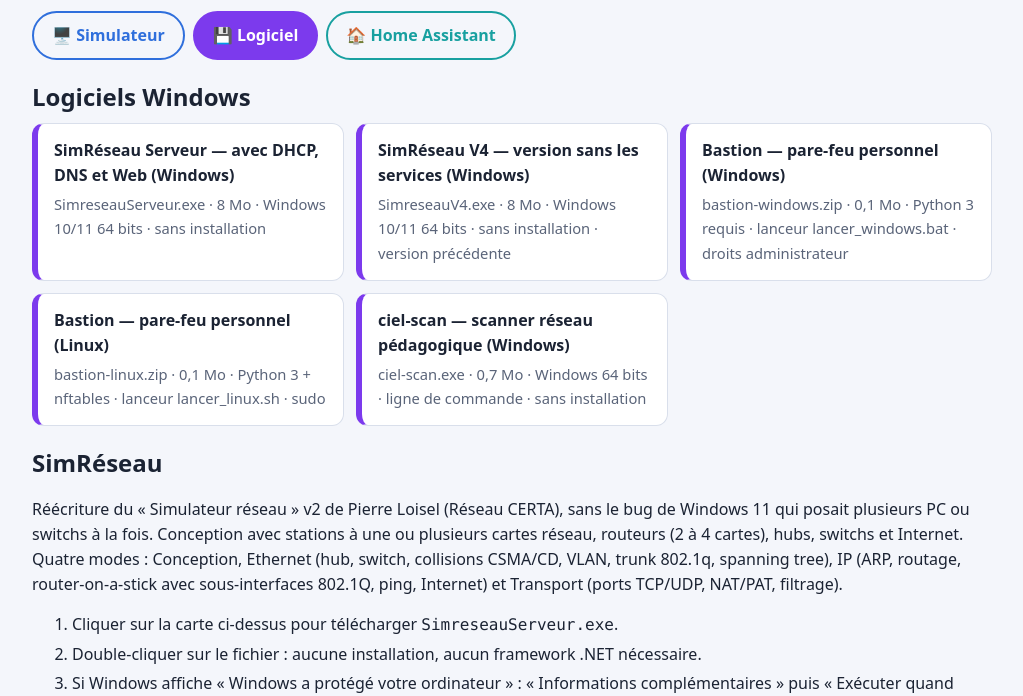
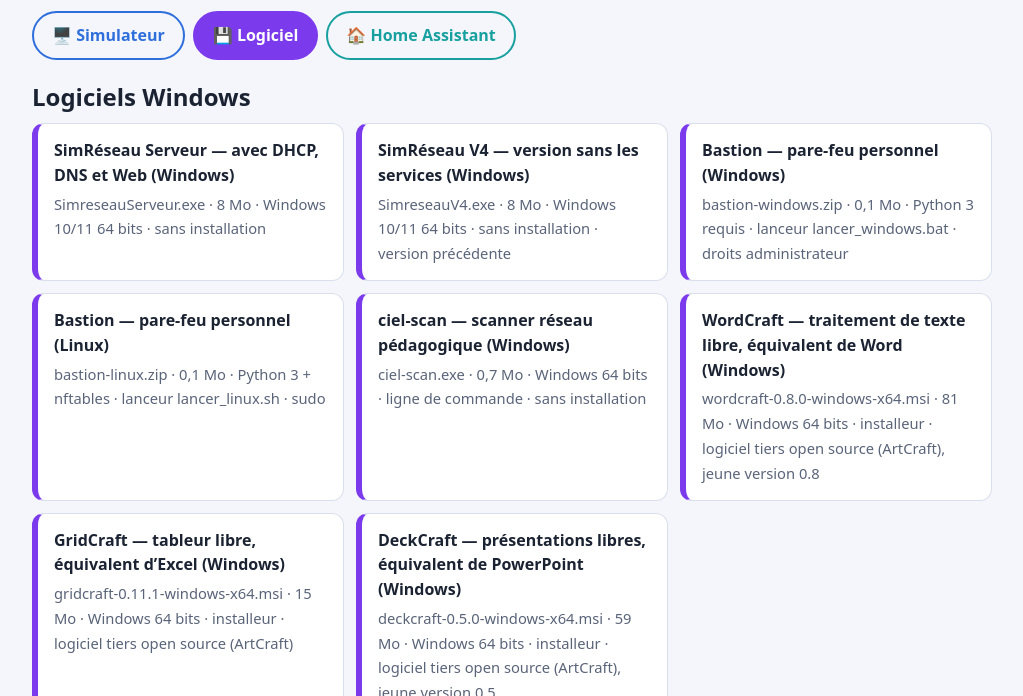
Before and after one commit to bnvel2/raspberrypi, a plain HTML site: page espace-claude/index.html in a window 1280 px wide. Both pictures are taken after a click on the tab "💾 Logiciel". Shown: the part 104-800 px from the top of the page, without its empty margins (128-1151 px from the left). Drawn offline with Linux system fonts and the light colour scheme.

Commit message:
Ajoute WordCraft, GridCraft et DeckCraft (installeurs Windows x64) dans l'onglet Logiciel
Co-Authored-By: Claude Sonnet 5.5 <noreply@anthropic.com>
Claude-Session: https://claude.ai/code/session_01Ay3pa4NTJjziYfp3tNTRG6

```diff
--- a/espace-claude/index.html
+++ b/espace-claude/index.html
@@ -71,7 +71,11 @@ code{font-family:ui-monospace,Menlo,Consolas,monospace}
     <a class="card dl" href="logiciel/bastion-windows.zip" download><b>Bastion — pare-feu personnel (Windows)</b><span>bastion-windows.zip · 0,1 Mo · Python 3 requis · lanceur lancer_windows.bat · droits administrateur</span></a>
     <a class="card dl" href="logiciel/bastion-linux.zip" download><b>Bastion — pare-feu personnel (Linux)</b><span>bastion-linux.zip · 0,1 Mo · Python 3 + nftables · lanceur lancer_linux.sh · sudo</span></a>
     <a class="card dl" href="logiciel/ciel-scan.exe" download><b>ciel-scan — scanner réseau pédagogique (Windows)</b><span>ciel-scan.exe · 0,7 Mo · Windows 64 bits · ligne de commande · sans installation</span></a>
+    <a class="card dl" href="logiciel/wordcraft-0.8.0-windows-x64.msi" download><b>WordCraft — traitement de texte libre, équivalent de Word (Windows)</b><span>wordcraft-0.8.0-windows-x64.msi · 81 Mo · Windows 64 bits · installeur · logiciel tiers open source (ArtCraft), jeune version 0.8</span></a>
+    <a class="card dl" href="logiciel/gridcraft-0.11.1-windows-x64.msi" download><b>GridCraft — tableur libre, équivalent d’Excel (Windows)</b><span>gridcraft-0.11.1-windows-x64.msi · 15 Mo · Windows 64 bits · installeur · logiciel tiers open source (ArtCraft)</span></a>
+    <a class="card dl" href="logiciel/deckcraft-0.5.0-windows-x64.msi" download><b>DeckCraft — présentations libres, équivalent de PowerPoint (Windows)</b><span>deckcraft-0.5.0-windows-x64.msi · 59 Mo · Windows 64 bits · installeur · logiciel tiers open source (ArtCraft), jeune version 0.5</span></a>
   </div>
+  <p class="note">WordCraft, GridCraft et DeckCraft ne sont pas écrits par Claude pour ce site : ce sont les versions publiées par le projet ArtCraft (github.com/storytold), sous licence MIT ou Apache 2.0. Ils sont expérimentaux : tester sur des copies de documents.</p>
   <h2>SimRéseau</h2>
   <p>Réécriture du « Simulateur réseau » v2 de Pierre Loisel (Réseau CERTA), sans le bug de Windows 11 qui posait plusieurs PC ou switchs à la fois. Conception avec stations à une ou plusieurs cartes réseau, routeurs (2 à 4 cartes), hubs, switchs et Internet. Quatre modes : Conception, Ethernet (hub, switch, collisions CSMA/CD, VLAN, trunk 802.1q, spanning tree), IP (ARP, routage, router-on-a-stick avec sous-interfaces 802.1Q, ping, Internet) et Transport (ports TCP/UDP, NAT/PAT, filtrage).</p>
   <ol class="steps">
```
Also changed, not shown: 4 other files.
